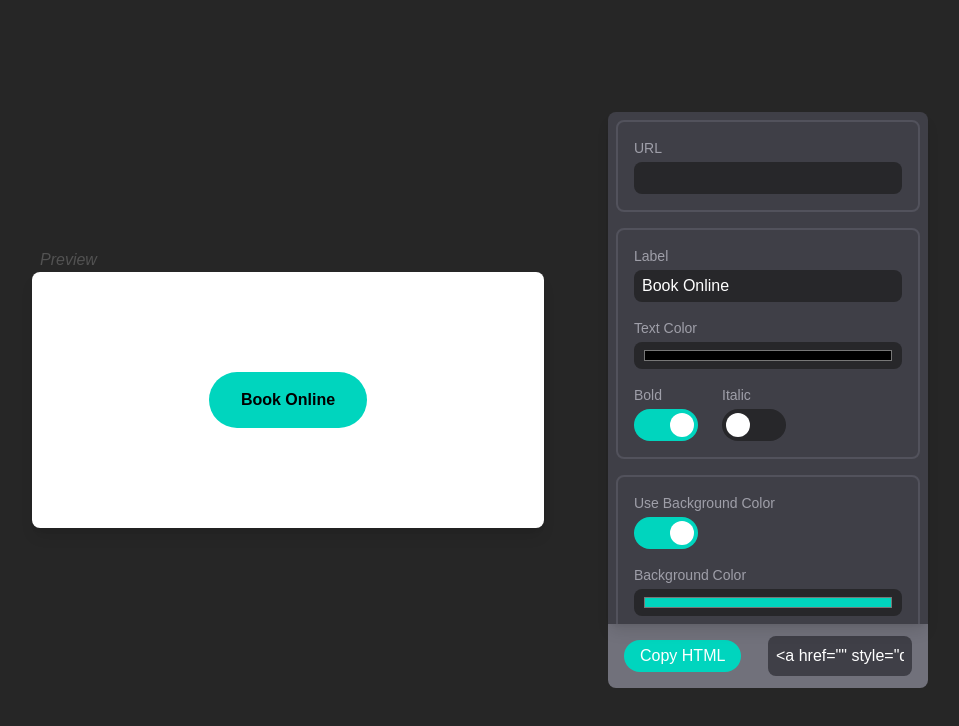
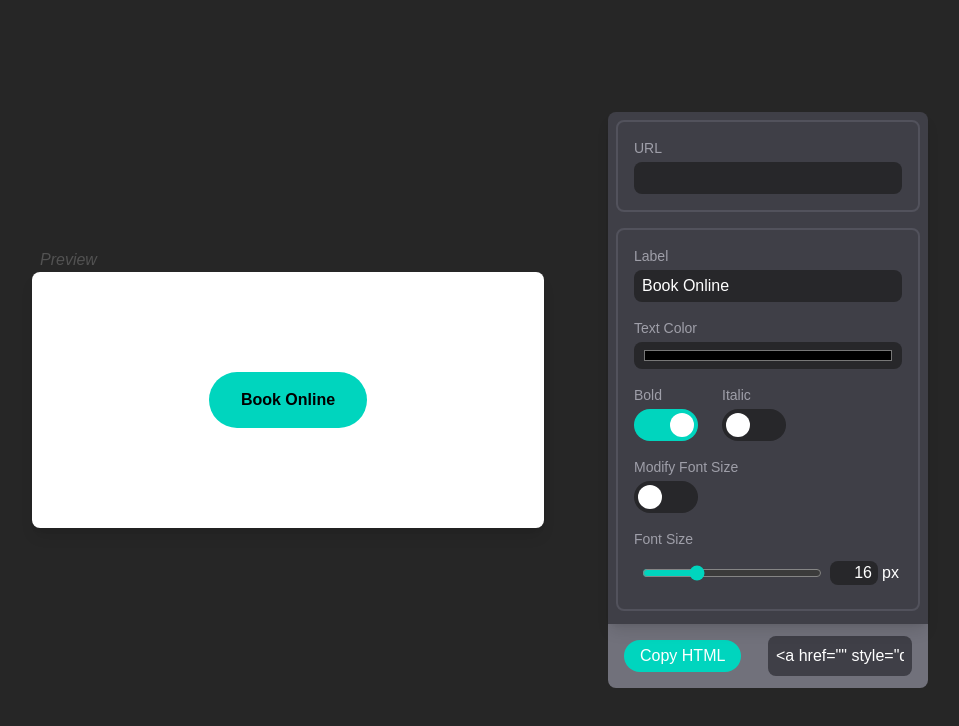
Before and after one commit to NexHealth-Ethan-Breinholt/button-maker, a Next.js app: page / in a window 1280 px wide. Shown: the top 726 px of the page, without its empty margins (160-1119 px from the left). Built offline with nearby package versions, Linux system fonts and the light colour scheme.

Commit message:
Added a font size option

```diff
--- a/src/app/components/button-visual.tsx
+++ b/src/app/components/button-visual.tsx
@@ -9,6 +9,7 @@ export default function ButtonVisual() {
     const color = buttonData["color"] ?? "#000000";
     const fontWeight = buttonData["bold"] ? "bold" : "normal";
     const fontStyle = buttonData["italic"] ? "italic" : "normal";
+    const fontSize = buttonData["use-font-size"] ? buttonData["font-size"] ?? "16px" : "";
     const backgroundColor = buttonData["use-bg-color"] ? buttonData["bg-color"] ?? "transparent" : "transparent";
     const paddingInline = buttonData["x-padding"] ?? 0;
     const paddingBlock = buttonData["y-padding"] ?? 0;
@@ -25,6 +26,7 @@ export default function ButtonVisual() {
             color,
             fontWeight,
             fontStyle,
+            fontSize,
             backgroundColor,
             border,
             paddingInline,
--- a/src/app/constants.ts
+++ b/src/app/constants.ts
@@ -2,6 +2,7 @@ export const DEFAULT_BUTTON_DATA = {
     "label": "Book Online",
     "color": "#000000",
     "bold": true,
+    "font-size": "16px",
     "use-bg-color": true,
     "bg-color": "#00d5be",
     "use-border": false,
--- a/src/app/page.tsx
+++ b/src/app/page.tsx
@@ -12,7 +12,8 @@ export default function Home() {
 
   const updateButtonHTML = () => {
     const borderStyle = buttonData["use-border"] ? `solid ${buttonData["border-color"] ?? "transparent"} ${buttonData["border-thickness"] ?? "0"}` : "none";
-    const htmlValue = `<a href="${buttonData["url"] ?? ""}" style="display:inline-block; text-decoration:none; padding:${buttonData["y-padding"]} ${buttonData["x-padding"]}; color:${buttonData["color"] ?? "#000000"}; background-color:${buttonData["bg-color"] ?? "transparent"}; border-radius:${buttonData["border-radius"] ?? "0"}; border:${borderStyle};">${buttonData["bold"] === true ? "<strong>" : ""}${buttonData["italic"] === true ? '<em style="font-style:italic">' : ""}${buttonData["label"] ?? ""}${buttonData["italic"] === true ? "</em>" : ""}${buttonData["bold"] === true ? "</strong>" : ""}</a>`
+    const fontSizeStyle = buttonData["use-font-size"] ? ` font-size:${buttonData["font-size"] ?? "16px"};` : "";
+    const htmlValue = `<a href="${buttonData["url"] ?? ""}" style="display:inline-block; text-decoration:none;${fontSizeStyle} padding:${buttonData["y-padding"]} ${buttonData["x-padding"]}; color:${buttonData["color"] ?? "#000000"}; background-color:${buttonData["bg-color"] ?? "transparent"}; border-radius:${buttonData["border-radius"] ?? "0"}; border:${borderStyle};">${buttonData["bold"] === true ? "<strong>" : ""}${buttonData["italic"] === true ? '<em style="font-style:italic">' : ""}${buttonData["label"] ?? ""}${buttonData["italic"] === true ? "</em>" : ""}${buttonData["bold"] === true ? "</strong>" : ""}</a>`
     setButtonHTML(htmlValue);
   }
 
@@ -39,6 +40,8 @@ export default function Home() {
                 <ToggleInput label="Bold" dataKey="bold" />
                 <ToggleInput label="Italic" dataKey="italic" />
               </div>
+              <ToggleInput label="Modify Font Size" dataKey="use-font-size" />
+              <RangeInput label="Font Size" dataKey="font-size" min={8} max={36} conditionalKey="use-font-size" conditionalKeyValue={true} valueSuffix="px" pattern={/^[0-9]{0,2}$/} />
             </Section>
             <Section>
               <ToggleInput label="Use Background Color" dataKey="use-bg-color" />
```
